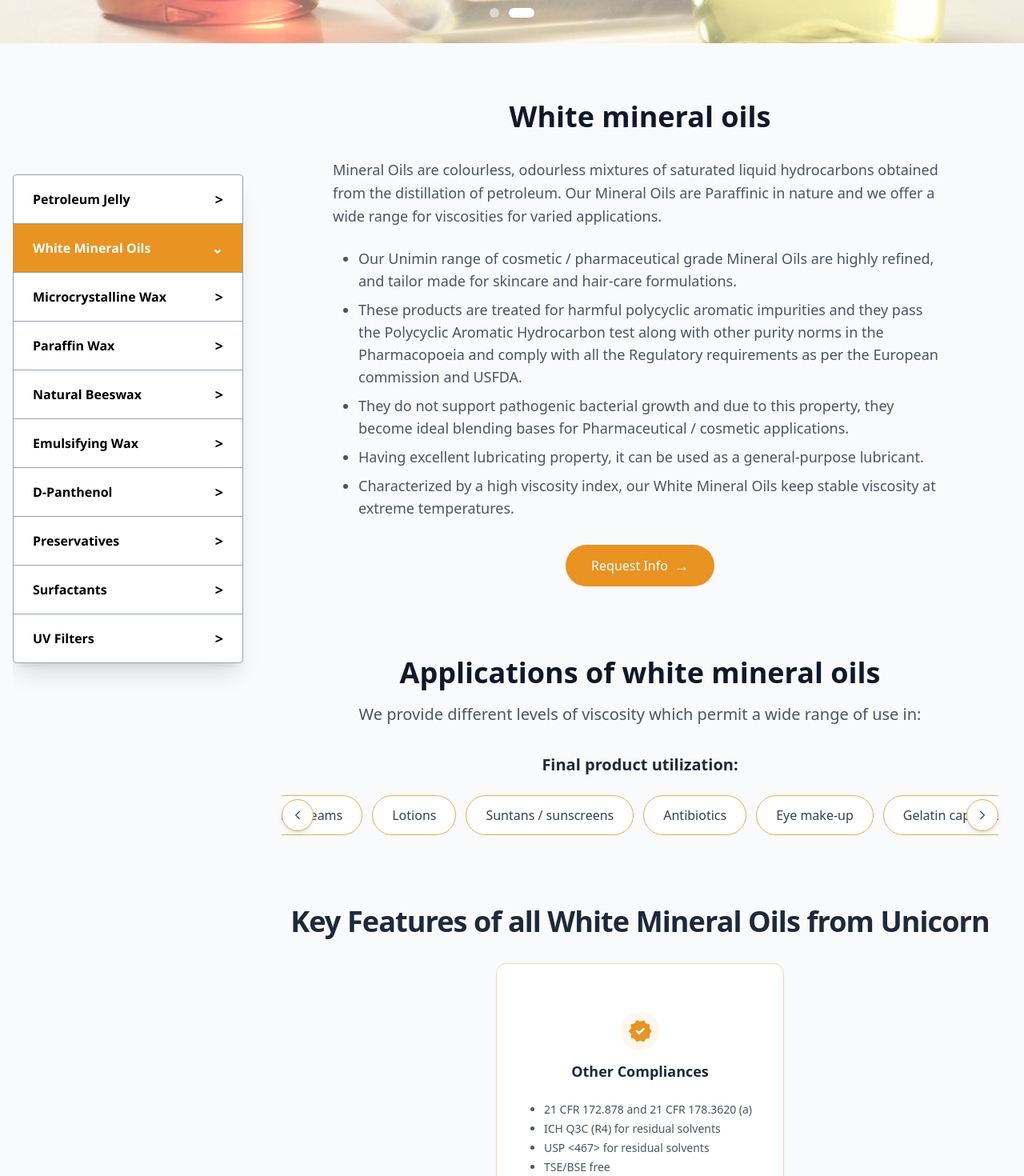
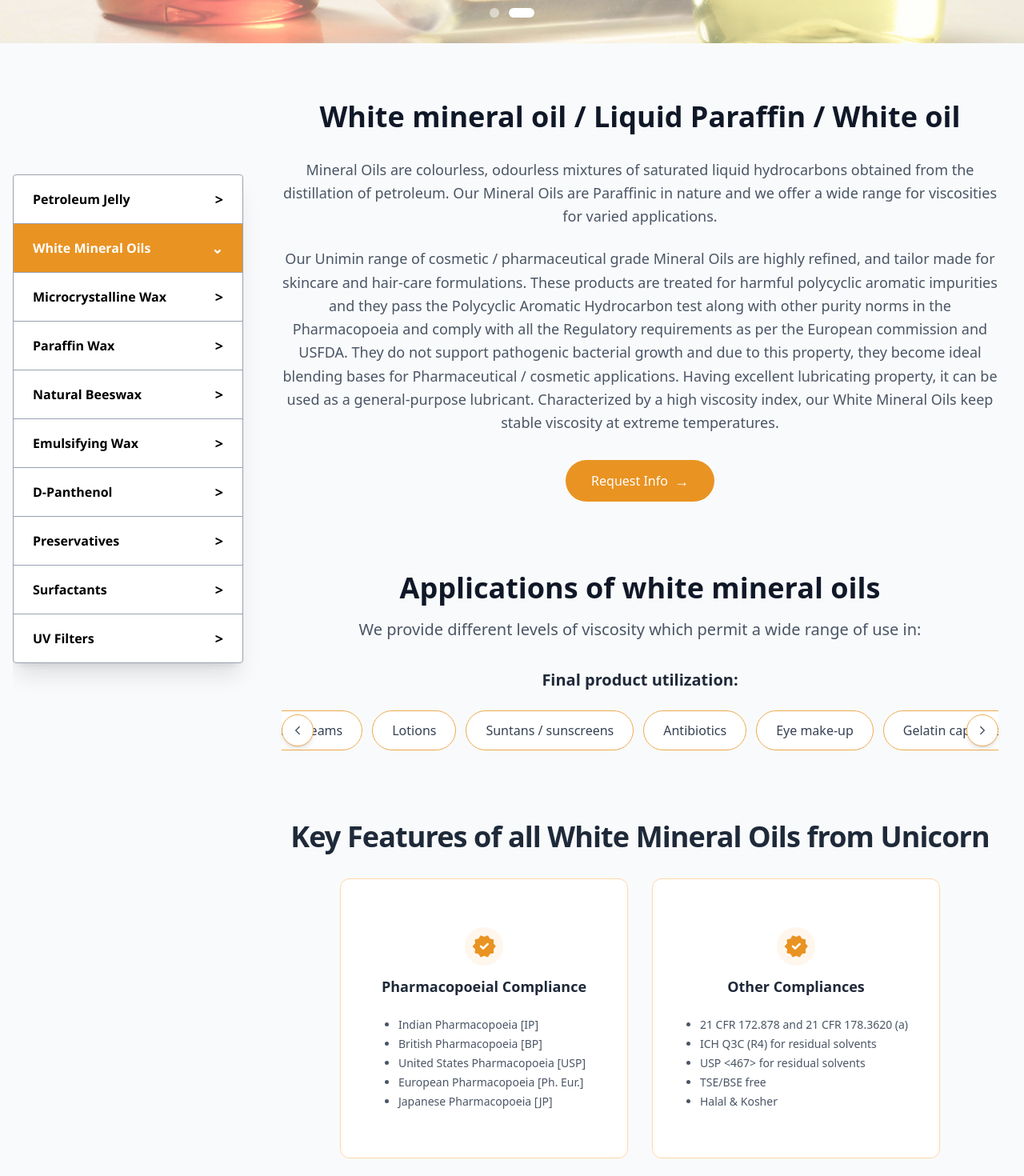
Before and after one commit to abhishek251100/unicorn-petroleum2, a React (Vite) app in the folder unicorn-petroleum2-main/: page /products/white-mineral-oils in a window 1280 px wide. Shown: the part 560-2030 px from the top of the page at 80% size. Built offline with nearby package versions, Linux system fonts and the light colour scheme.

Commit message:
Changes0111

```diff
--- a/unicorn-petroleum2-main/src/Common/PackagedResponsiblySection.jsx
+++ b/unicorn-petroleum2-main/src/Common/PackagedResponsiblySection.jsx
@@ -33,9 +33,12 @@ const PackagedResponsiblySection = ({ data }) => {
               <h3 className="text-xl font-semibold text-gray-800 mb-3">
                 {option.type}
               </h3>
-              <p className="text-gray-600 text-sm">
-                {option.weight}
-              </p>
+              <div className="text-gray-600 text-sm">
+                <p>{option.weight}</p>
+                {option.additionalText && (
+                  <p className="mt-1">{option.additionalText}</p>
+                )}
+              </div>
             </div>
           ))}
         </div>
--- a/unicorn-petroleum2-main/src/Common/products/ProductPageCommonSection.jsx
+++ b/unicorn-petroleum2-main/src/Common/products/ProductPageCommonSection.jsx
@@ -1,11 +1,11 @@
 import React from "react";
+import { useNavigate } from "react-router-dom";
 
 const ProductPageCommonSection = ({ data, alignLeft = false }) => {
+  const navigate = useNavigate();
+
   const handleRequestInfo = () => {
-    const quoteSection = document.getElementById('quote-form-section');
-    if (quoteSection) {
-      quoteSection.scrollIntoView({ behavior: 'smooth' });
-    }
+    navigate("/contact");
   };
 
   return (
--- /dev/null
+++ b/unicorn-petroleum2-main/src/components/productsPage/emulsifyingWax/EmulsifyingWaxBlendsTable.jsx
@@ -0,0 +1,53 @@
+import React from "react";
+
+const EmulsifyingWaxBlendsTable = ({ data }) => {
+  if (!data || !data.tableData || data.tableData.length === 0) {
+    return null;
+  }
+
+  return (
+    <section className="py-12 px-4">
+      <div className="max-w-4xl mx-auto">
+        {data.heading && (
+          <div className="text-center mb-8">
+            <h2 className="text-4xl font-bold text-gray-900 mb-4">
+              {data.heading}
+            </h2>
+          </div>
+        )}
+
+        <div className="overflow-x-auto">
+          <table className="w-full border-collapse bg-white rounded-lg shadow-sm border border-gray-200">
+            <thead>
+              <tr className="bg-[#E99322] text-white">
+                <th className="w-1/2 px-6 py-4 text-center font-semibold text-base border-b border-gray-300 border-r border-gray-300">
+                  Product name
+                </th>
+                <th className="w-1/2 px-6 py-4 text-center font-semibold text-base border-b border-gray-300">
+                  INCI name
+                </th>
+              </tr>
+            </thead>
+            <tbody>
+              {data.tableData.map((row, index) => (
+                <tr
+                  key={index}
+                  className={index % 2 === 0 ? "bg-white" : "bg-gray-50"}
+                >
+                  <td className="w-1/2 px-6 py-4 text-center text-gray-800 border-b border-gray-200 border-r border-gray-200">
+                    {row.productName}
+                  </td>
+                  <td className="w-1/2 px-6 py-4 text-center text-gray-800 border-b border-gray-200">
+                    {row.inciName}
+                  </td>
+                </tr>
+              ))}
+            </tbody>
+          </table>
+        </div>
+      </div>
+    </section>
+  );
+};
+
+export default EmulsifyingWaxBlendsTable;
--- a/unicorn-petroleum2-main/src/components/productsPage/emulsifyingWax/EmulsifyingWaxPage.jsx
+++ b/unicorn-petroleum2-main/src/components/productsPage/emulsifyingWax/EmulsifyingWaxPage.jsx
@@ -7,6 +7,7 @@ import QualityStandardsSection from "../../../Common/QualityStandardsSection";
 import ApplicationsSection from "../../../Common/ApplicationsSection";
 import PackagedResponsiblySection from "../../../Common/PackagedResponsiblySection";
 import RelatedProductsSection from "../../../Common/RelatedProductsSection";
+import EmulsifyingWaxBlendsTable from "./EmulsifyingWaxBlendsTable";
 import { productsNavigationData } from "../productsNavigationData";
 import { emulsifyingWaxData } from "./emulsifyingWaxData";
 import { useMetaTags } from "../../../hooks/useMetaTags";
@@ -111,6 +112,7 @@ export default function EmulsifyingWaxPage() {
           <ProductPageCommonSection data={data.commonSection} />
           <ApplicationsSection data={data.applicationsSection} />
           <PackagedResponsiblySection data={data.packagedResponsibly} />
+          <EmulsifyingWaxBlendsTable data={data.emulsifyingWaxBlends} />
           <ProductKeyFeaturesSection data={data.keyFeatures} />
         </div>
       </div>
@@ -119,6 +121,7 @@ export default function EmulsifyingWaxPage() {
         <ProductPageCommonSection data={data.commonSection} />
         <ApplicationsSection data={data.applicationsSection} />
         <PackagedResponsiblySection data={data.packagedResponsibly} />
+        <EmulsifyingWaxBlendsTable data={data.emulsifyingWaxBlends} />
         <ProductKeyFeaturesSection data={data.keyFeatures} />
       </div>
 
--- a/unicorn-petroleum2-main/src/components/productsPage/emulsifyingWax/emulsifyingWaxData.js
+++ b/unicorn-petroleum2-main/src/components/productsPage/emulsifyingWax/emulsifyingWaxData.js
@@ -54,6 +54,16 @@ export const emulsifyingWaxData = {
   //   ],
   // },
 
+  // Emulsifying Wax Blends Table
+  emulsifyingWaxBlends: {
+    heading: "We offer the following blends of Self-emulsifying wax.",
+    tableData: [
+      { productName: "Anionic emulsifying wax", inciName: "Cetearyl Alcohol & Sodium Lauryl Sulphate" },
+      { productName: "Non-ionic emulsifying wax", inciName: "Cetearyl Alcohol & Ceteareath-20" },
+      { productName: "Emulsifying wax 1440", inciName: "Cetearyl Alcohol & Polysorbate 60" },
+    ],
+  },
+
   // Key Features section - Pharmacopoeial Compliance card for Emulsifying Wax
   keyFeatures: {
     heading: "Key Features of all Emulsifying Wax from Unicorn",
--- a/unicorn-petroleum2-main/src/components/productsPage/microcrystallineWax/microcrystallineWaxData.js
+++ b/unicorn-petroleum2-main/src/components/productsPage/microcrystallineWax/microcrystallineWaxData.js
@@ -58,8 +58,8 @@ export const microcrystallineWaxData = {
 
   packagedResponsibly: {
     packagingOptions: [
-      { icon: "bag", type: "Bags", weight: "25kg/30kg" },
-      { icon: "box", type: "Cartons", weight: "25kg/30kg" },
+      { icon: "bag", type: "Bags", weight: "25kg" },
+      { icon: "box", type: "Cartons", weight: "25kg" },
     ],
   },
 
--- a/unicorn-petroleum2-main/src/components/productsPage/naturalBeeswax/naturalBeeswaxData.js
+++ b/unicorn-petroleum2-main/src/components/productsPage/naturalBeeswax/naturalBeeswaxData.js
@@ -20,7 +20,7 @@ export const naturalBeeswaxData = {
   ],
 
   commonSection: {
-    title: "Natural beeswax",
+    title: "Natural beeswax / Cera Alba / Cera Flava",
     description:
       "Beeswax is a natural substance produced by honeybees within the hive of genus Apis. It has a distinct structure composed of esters of fatty acids and long-chain alcohols. Our beeswax is carefully treated to provide a smooth, pale yellow appearance and is highly valued for its gentle, calming effects on the skin, thereby making it a perfect fit for the cosmetic and pharmaceutical industry. In addition to preserving and softening the skin, it also enhances the texture and guarantees that other ingredients stay together, thereby providing stability to the finished product.",
     additionalInfo:
@@ -60,12 +60,12 @@ export const naturalBeeswaxData = {
     ],
   },
 
-  // packagedResponsibly: {
-  //   packagingOptions: [
-  //     { icon: "bag", type: "Bags", weight: "25kg" },
-  //     { icon: "box", type: "Cartons", weight: "25kg" },
-  //   ],
-  // },
+  packagedResponsibly: {
+  packagingOptions: [
+      { icon: "bag", type: "Bags", weight: "25kg" },
+       { icon: "box", type: "Cartons", weight: "25kg", additionalText: "Slab Form" },
+     ],
+   },
 
   keyFeatures: {
     heading: "Key feature of all beeswax from us",
--- a/unicorn-petroleum2-main/src/components/productsPage/paraffinWax/paraffinWaxData.js
+++ b/unicorn-petroleum2-main/src/components/productsPage/paraffinWax/paraffinWaxData.js
@@ -19,7 +19,7 @@ export const paraffinWaxData = {
   ],
 
   commonSection: {
-    title: "Paraffin wax",
+    title: "Fully Refined Paraffin Wax / Candle Wax",
     description:
       "Paraffin wax that is derived as a byproduct from crude oil, is a blend of solid hydrocarbons with a higher molecular weight. It dissolves partly in solvents like benzene, turpentine, chloroform, ether, carbon di-sulphide & oil and is distinguished by its ability to form naturally bigger crystals that do not dissolve in water & alcohol. Its adaptability in different formulations is further enhanced by the fact that it combines nicely with fats. Paraffin wax is frequently utilized in protective coatings and sealing applications where dependable moisture preservation is crucial because of its potent water-resistant qualities.",
     additionalInfo: "",
@@ -43,8 +43,8 @@ export const paraffinWaxData = {
 
   packagedResponsibly: {
     packagingOptions: [
-      { icon: "bag", type: "Bags", weight: "25kg/50kg" },
-      { icon: "box", type: "Cartons", weight: "25kg/50kg" },
+      { icon: "bag", type: "Bags", weight: "25kg" },
+      { icon: "box", type: "Cartons", weight: "25kg" },
     ],
   },
 
--- a/unicorn-petroleum2-main/src/components/productsPage/standardProductData.js
+++ b/unicorn-petroleum2-main/src/components/productsPage/standardProductData.js
@@ -27,8 +27,8 @@ export function buildStandardProductData({ name, description }) {
 
     packagedResponsibly: {
       packagingOptions: [
-        { icon: "bag", type: "Bags", weight: "25kg/35kg" },
-        { icon: "box", type: "Cartons", weight: "25kg/35kg" },
+        { icon: "bag", type: "Bags", weight: "25kg" },
+        { icon: "box", type: "Cartons", weight: "25kg" },
       ],
     },
 
--- a/unicorn-petroleum2-main/src/components/productsPage/whiteMineralOils/WhiteMineralOilsPage.jsx
+++ b/unicorn-petroleum2-main/src/components/productsPage/whiteMineralOils/WhiteMineralOilsPage.jsx
@@ -113,7 +113,7 @@ export default function WhiteMineralOilsPage() {
         </div>
 
         <div className="lg:col-span-9 space-y-4">
-          <ProductPageCommonSection data={whiteMineralOilsData.commonSection} alignLeft />
+          <ProductPageCommonSection data={whiteMineralOilsData.commonSection} />
           <ApplicationsSection data={whiteMineralOilsData.applicationsSection} />
           <PackagedResponsiblySection data={whiteMineralOilsData.packagedResponsibly} />
           <ProductKeyFeaturesSection data={whiteMineralOilsData.keyFeatures} />
@@ -122,7 +122,7 @@ export default function WhiteMineralOilsPage() {
 
       {/* Mobile Layout */}
       <div className="lg:hidden space-y-4 mb-4">
-        <ProductPageCommonSection data={whiteMineralOilsData.commonSection} alignLeft />
+        <ProductPageCommonSection data={whiteMineralOilsData.commonSection} />
         <ApplicationsSection data={whiteMineralOilsData.applicationsSection} />
         <PackagedResponsiblySection data={whiteMineralOilsData.packagedResponsibly} />
         <ProductKeyFeaturesSection data={whiteMineralOilsData.keyFeatures} />
--- a/unicorn-petroleum2-main/src/components/productsPage/whiteMineralOils/whiteMineralOilsData.js
+++ b/unicorn-petroleum2-main/src/components/productsPage/whiteMineralOils/whiteMineralOilsData.js
@@ -21,18 +21,14 @@ export const whiteMineralOilsData = {
 
   // Common section data
   commonSection: {
-    title: "White mineral oils",
+    title: "White mineral oil / Liquid Paraffin / White oil",
     description:
       "Mineral Oils are colourless, odourless mixtures of saturated liquid hydrocarbons obtained from the distillation of petroleum. Our Mineral Oils are Paraffinic in nature and we offer a wide range for viscosities for varied applications.",
     bulletPoints: [
-      "Our Unimin range of cosmetic / pharmaceutical grade Mineral Oils are highly refined, and tailor made for skincare and hair-care formulations.",
-      "These products are treated for harmful polycyclic aromatic impurities and they pass the Polycyclic Aromatic Hydrocarbon test along with other purity norms in the Pharmacopoeia and comply with all the Regulatory requirements as per the European commission and USFDA.",
-      "They do not support pathogenic bacterial growth and due to this property, they become ideal blending bases for Pharmaceutical / cosmetic applications.",
-      "Having excellent lubricating property, it can be used as a general-purpose lubricant.",
-      "Characterized by a high viscosity index, our White Mineral Oils keep stable viscosity at extreme temperatures.",
+
     ],
-    // additionalInfo:
-    //   "Use them with confidence in pharmaceuticals, personal care, plastics processing, food-contact lubricants and more.",
+    additionalInfo:
+       "Our Unimin range of cosmetic / pharmaceutical grade Mineral Oils are highly refined, and tailor made for skincare and hair-care formulations. These products are treated for harmful polycyclic aromatic impurities and they pass the Polycyclic Aromatic Hydrocarbon test along with other purity norms in the Pharmacopoeia and comply with all the Regulatory requirements as per the European commission and USFDA. They do not support pathogenic bacterial growth and due to this property, they become ideal blending bases for Pharmaceutical / cosmetic applications. Having excellent lubricating property, it can be used as a general-purpose lubricant. Characterized by a high viscosity index, our White Mineral Oils keep stable viscosity at extreme temperatures.",
     brochureUrl: "/brochures/white-mineral-oils-brochure.pdf",
   },
 
@@ -76,10 +72,21 @@ export const whiteMineralOilsData = {
   //   ],
   // },
 
-  // Key features data - Only Other Compliances card for White Mineral Oils
+  // Key features data - Pharmacopoeial Compliance and Other Compliances cards for White Mineral Oils
   keyFeatures: {
     heading: "Key Features of all White Mineral Oils from Unicorn",
     features: [
+      {
+        icon: "/assets/Icons/Property 1=Compliance.png",
+        title: "Pharmacopoeial Compliance",
+        items: [
+          "Indian Pharmacopoeia [IP]",
+          "British Pharmacopoeia [BP]",
+          "United States Pharmacopoeia [USP]",
+          "European Pharmacopoeia [Ph. Eur.]",
+          "Japanese Pharmacopoeia [JP]",
+        ],
+      },
       {
         icon: "/assets/Icons/Property 1=Compliance.png",
         title: "Other Compliances",
```
